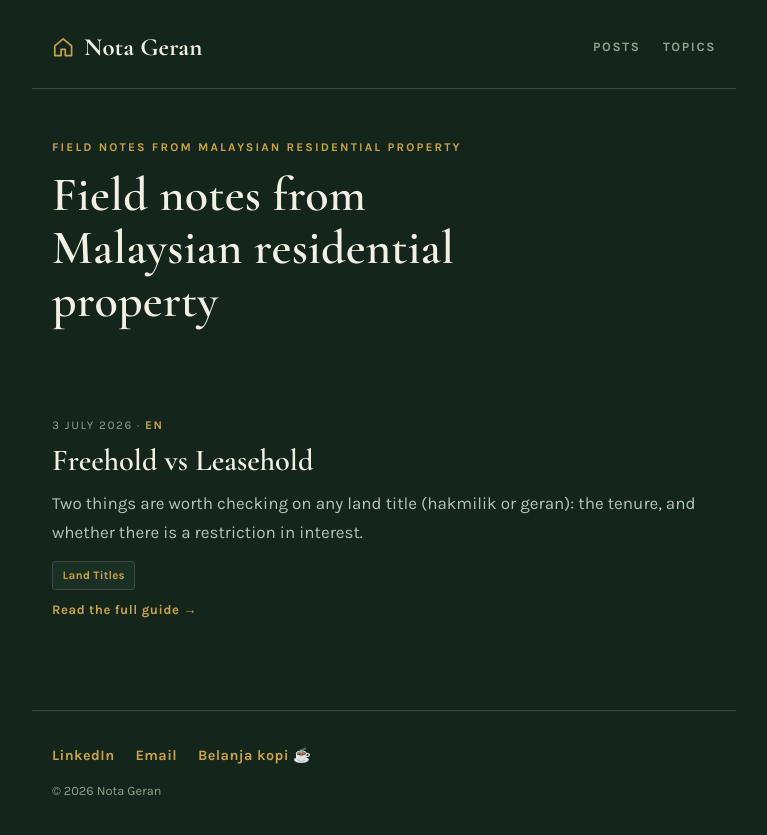
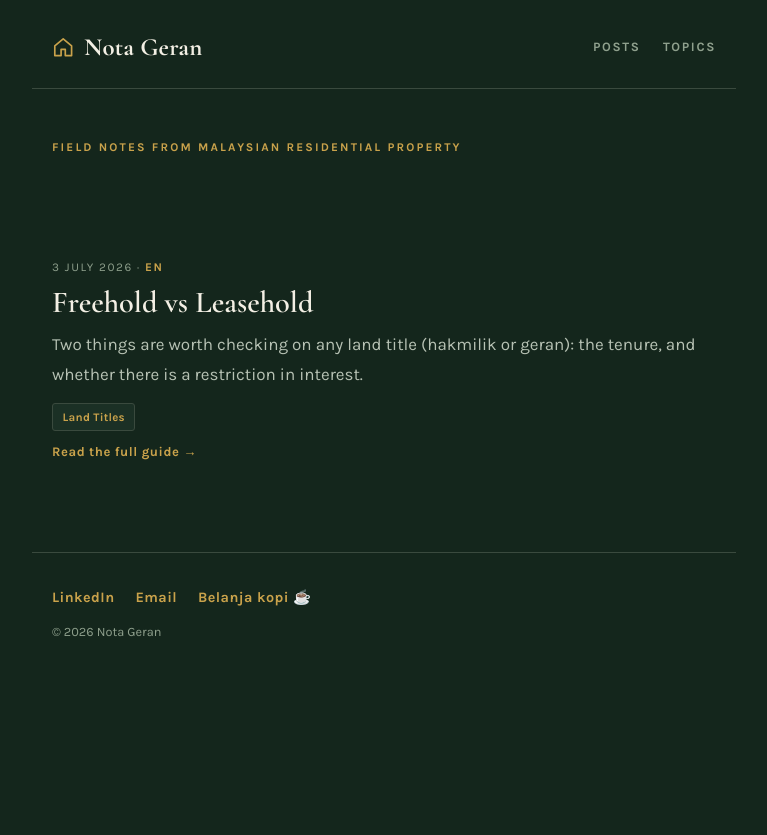
Before and after one commit to obel1/hartanah, a Jekyll site: the page built from index.md, in a window 1280 px wide. Shown: the top 835 px of the page, without its empty margins (256-1023 px from the left). Built offline with Jekyll 4.4.1, drawn with Linux system fonts in a browser that asks for light colours.

Commit message:
Homepage: eyebrow only, remove duplicate headline

```diff
--- a/_layouts/home.html
+++ b/_layouts/home.html
@@ -3,7 +3,6 @@ layout: default
 ---
 <section class="intro">
   <p class="eyebrow">Field notes from Malaysian residential property</p>
-  <h1 class="intro-title">{{ site.tagline }}</h1>
 </section>
 
 {{ content }}
@@ -14,15 +13,10 @@ layout: default
     <div class="entry-tick" aria-hidden="true"></div>
     <p class="entry-date">{{ post.date | date: "%-d %B %Y" }}{% if post.language %} &middot; <span class="entry-lang">{{ post.language | upcase }}</span>{% endif %}</p>
     <h2 class="entry-title"><a href="{{ post.url | relative_url }}">{{ post.title }}</a></h2>
-    {% if post.image %}
-    <a href="{{ post.url | relative_url }}" class="entry-thumb-link" tabindex="-1" aria-hidden="true">
-      <img class="entry-thumb" src="{{ post.image | relative_url }}" alt="" loading="lazy">
-    </a>
-    {% endif %}
     <p class="entry-excerpt">{{ post.excerpt | strip_html | truncate: 180 }}</p>
     {% if post.tags.size > 0 %}
     <p class="entry-tags">
-      {% for tag in post.tags %}<a class="tag" href="{{ '/tags/' | relative_url }}{{ tag | slugify }}/">{{ tag }}</a>{% endfor %}
+      {% for tag in post.tags %}<a class="tag" href="{{ "/tags/" | relative_url }}{{ tag | slugify }}/">{{ tag }}</a>{% endfor %}
     </p>
     {% endif %}
     <p class="entry-more"><a href="{{ post.url | relative_url }}">Read the full guide &rarr;</a></p>
```
